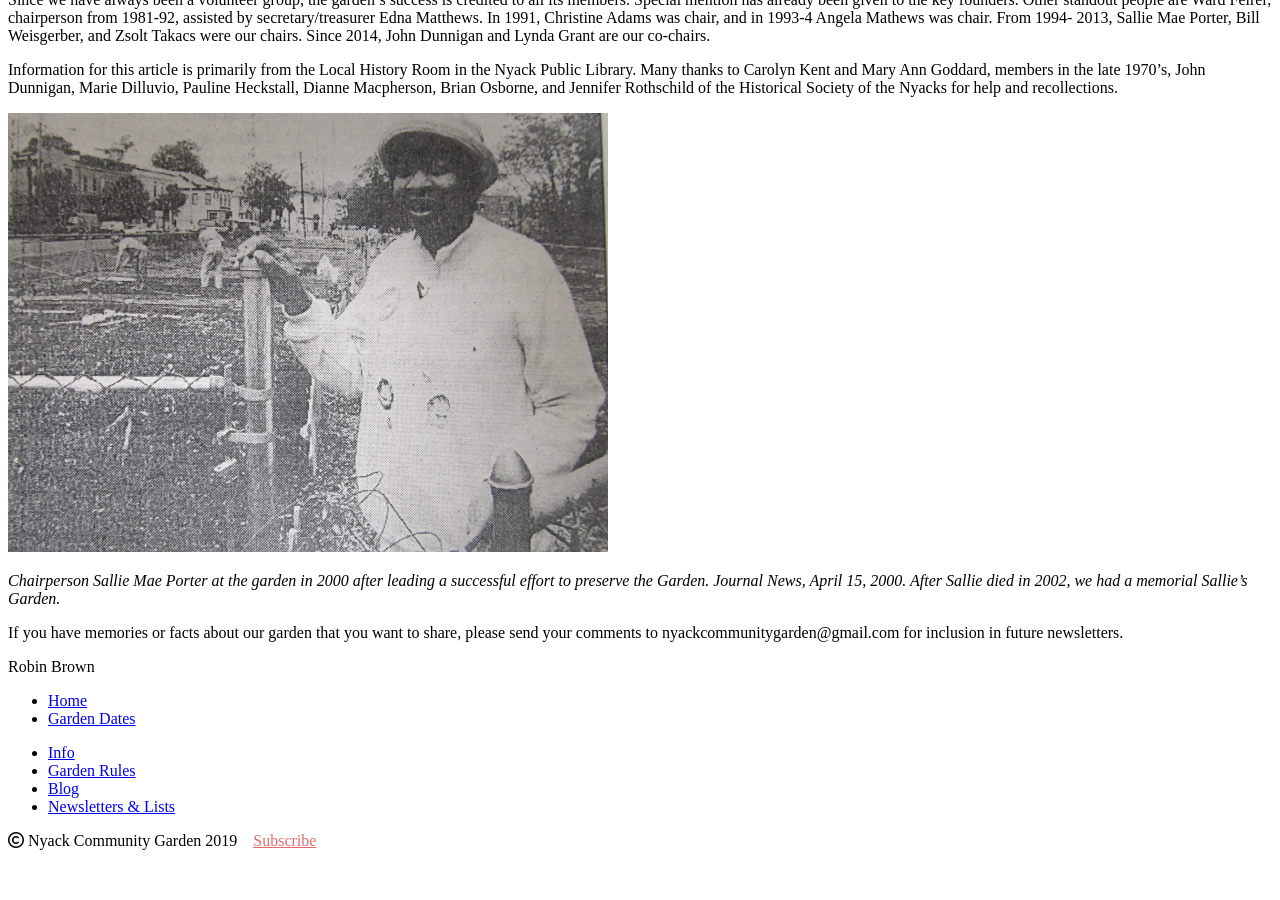
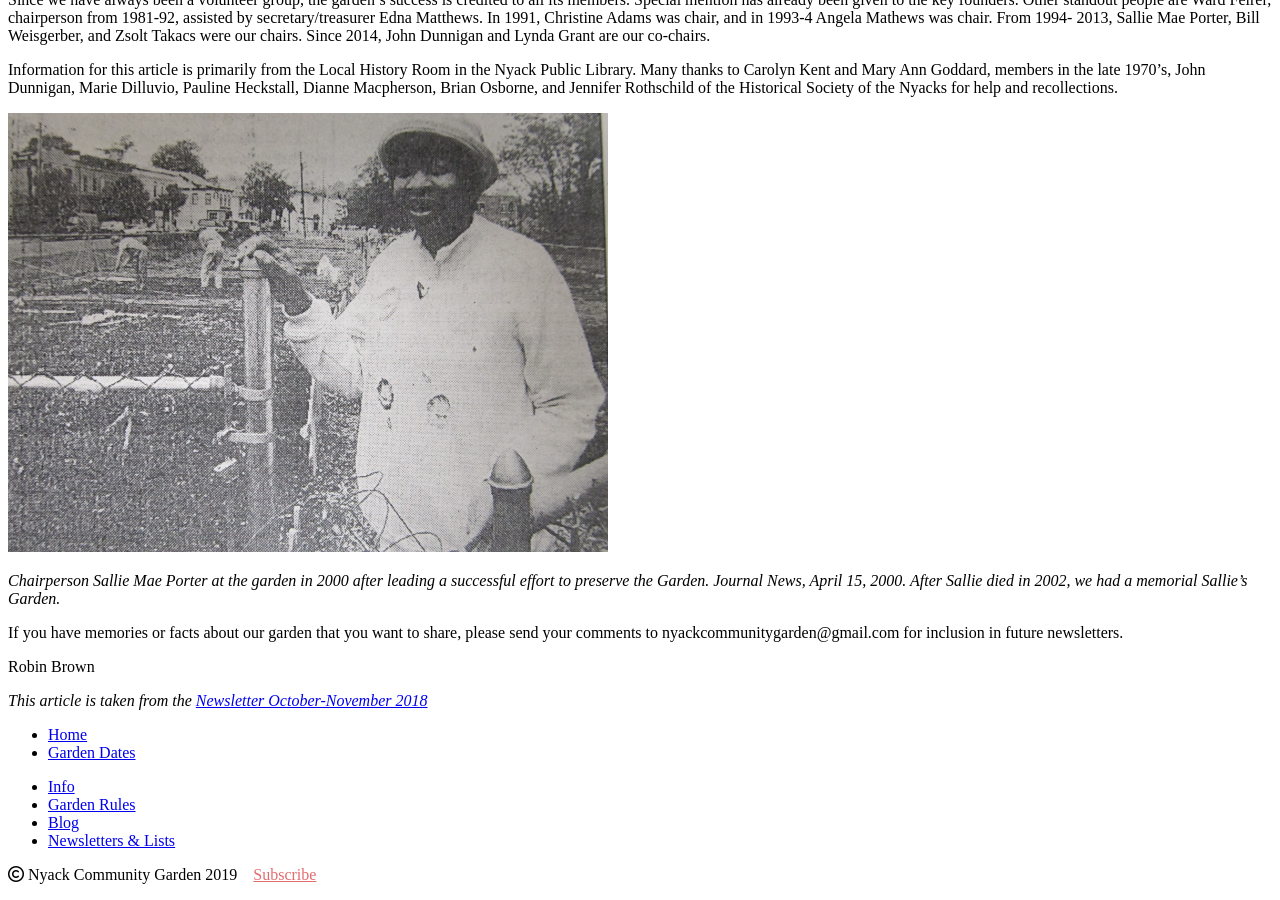
Before and after one commit to bosborne/nyackcommunitygarden, a Jekyll site: the page built from _posts/2019-2-12-history-of-the-garden.md, in a window 1280 px wide and 900 px high, scrolled down 2550 px. Built offline with Jekyll 4.4.1, drawn with Linux system fonts in a browser that asks for light colours; nearby versions of some CDN libraries; library files that are not in the unit come from our copies; before the commit the page ends 3416 px from its top, so only the background shows below that.

Commit message:
Add link to Newsletter

```diff
--- a/_posts/2019-2-12-history-of-the-garden.md
+++ b/_posts/2019-2-12-history-of-the-garden.md
@@ -55,3 +55,5 @@ Historical Society of the Nyacks for help and recollections.
 If you have memories or facts about our garden that you want to share, please send your comments to nyackcommunitygarden@gmail.com for inclusion in future newsletters.
 
 Robin Brown
+
+*This article is taken from the [Newsletter October-November 2018](/pdf/Newsletter_Oct_Nov_2018.pdf)*
```
